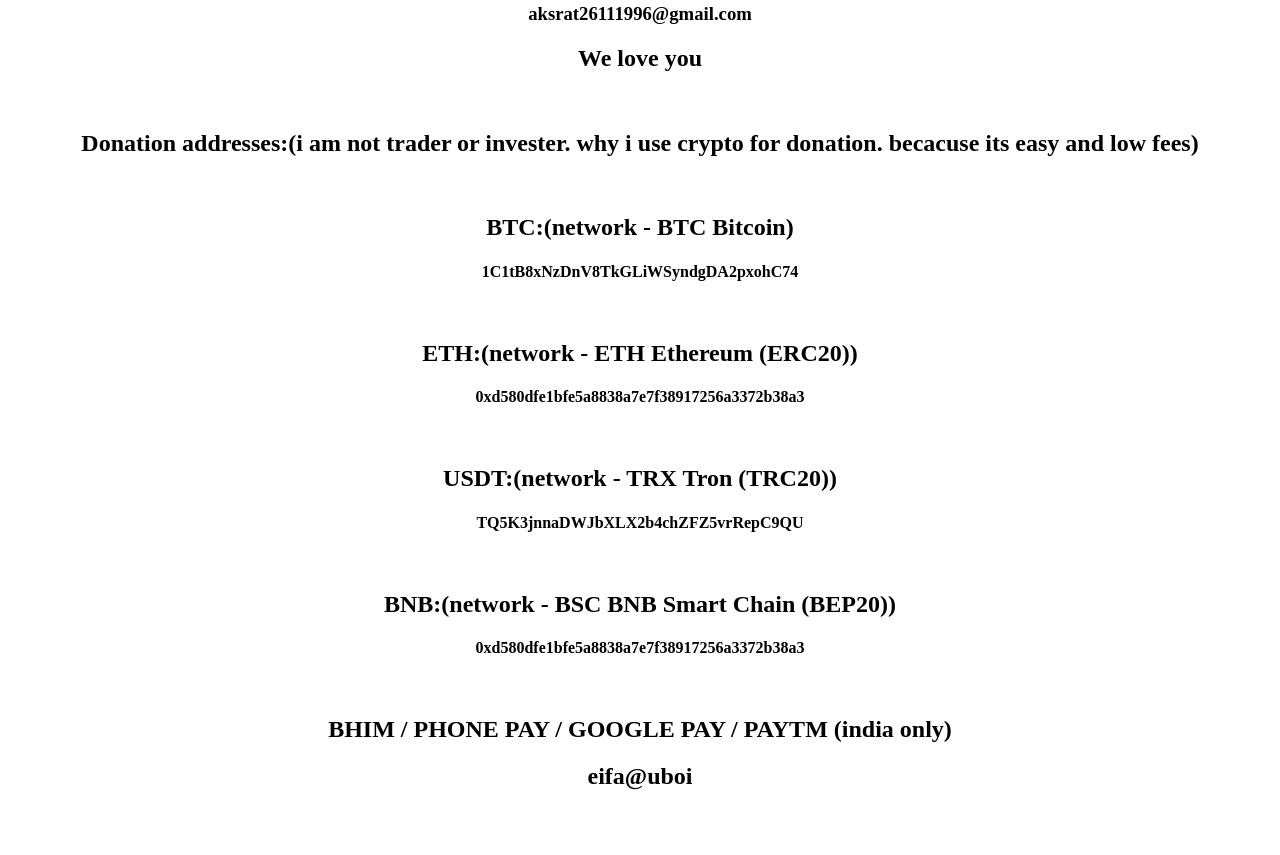
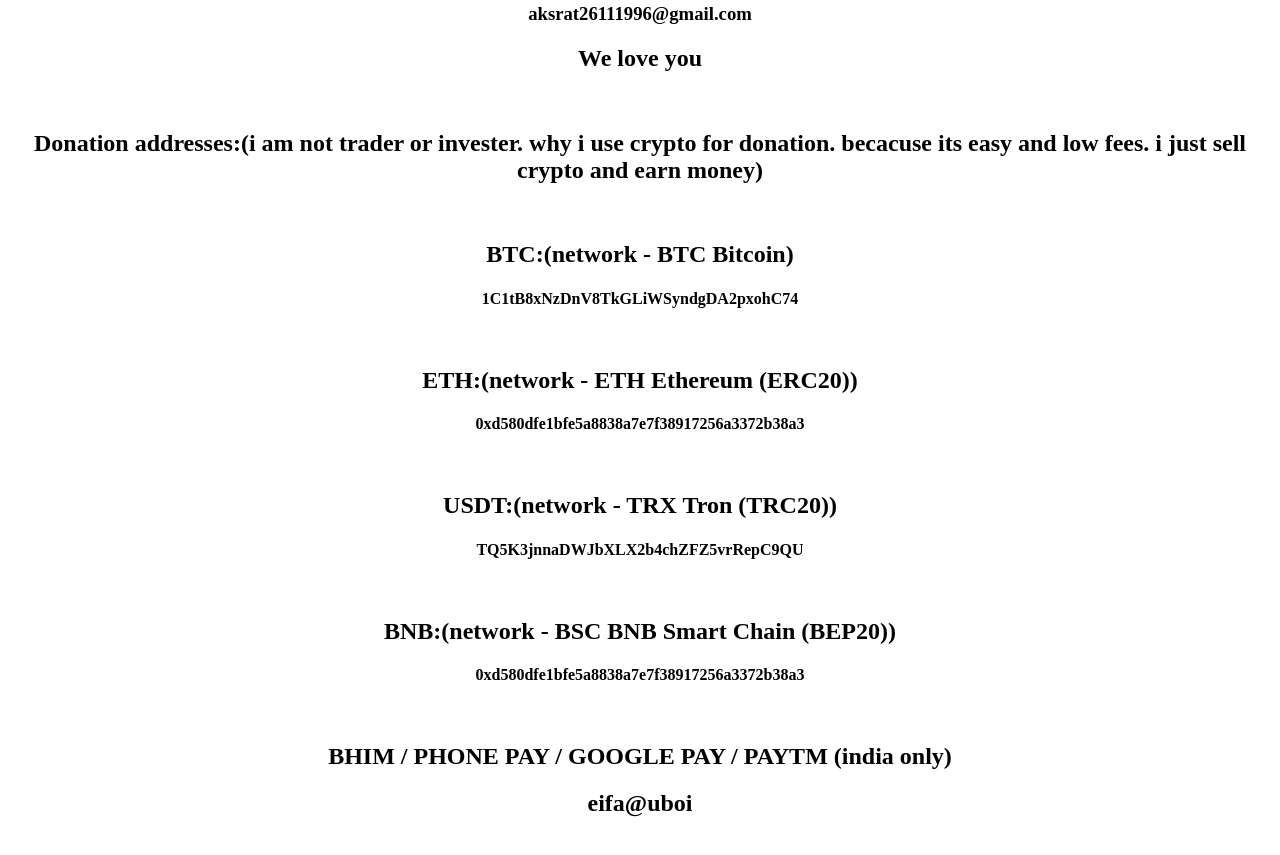
Before and after one commit to nomoregambling/nomoregambling, a plain HTML site: page index.html in a window 1280 px wide. Shown: the part 4036-4891 px from the top of the page. Drawn offline with Linux system fonts and the light colour scheme.

Commit message:
Update index.html

```diff
--- a/index.html
+++ b/index.html
@@ -93,7 +93,7 @@
 <h2 align="center">Email</h2>
 <h3 align="center">aksrat26111996@gmail.com</h3>
 <h2 align="center">We love you</h2><br/>
-<h2 align="center">Donation addresses:(i am not trader or invester. why i use crypto for donation. becacuse its easy and low fees)</h2><br/>
+<h2 align="center">Donation addresses:(i am not trader or invester. why i use crypto for donation. becacuse its easy and low fees. i just sell crypto and earn money)</h2><br/>
 <h2 align="center">BTC:(network - BTC Bitcoin)</h2>
 <h4 align="center">1C1tB8xNzDnV8TkGLiWSyndgDA2pxohC74</h4><br/>
 <h2 align="center">ETH:(network - ETH Ethereum (ERC20))</h2>
```
